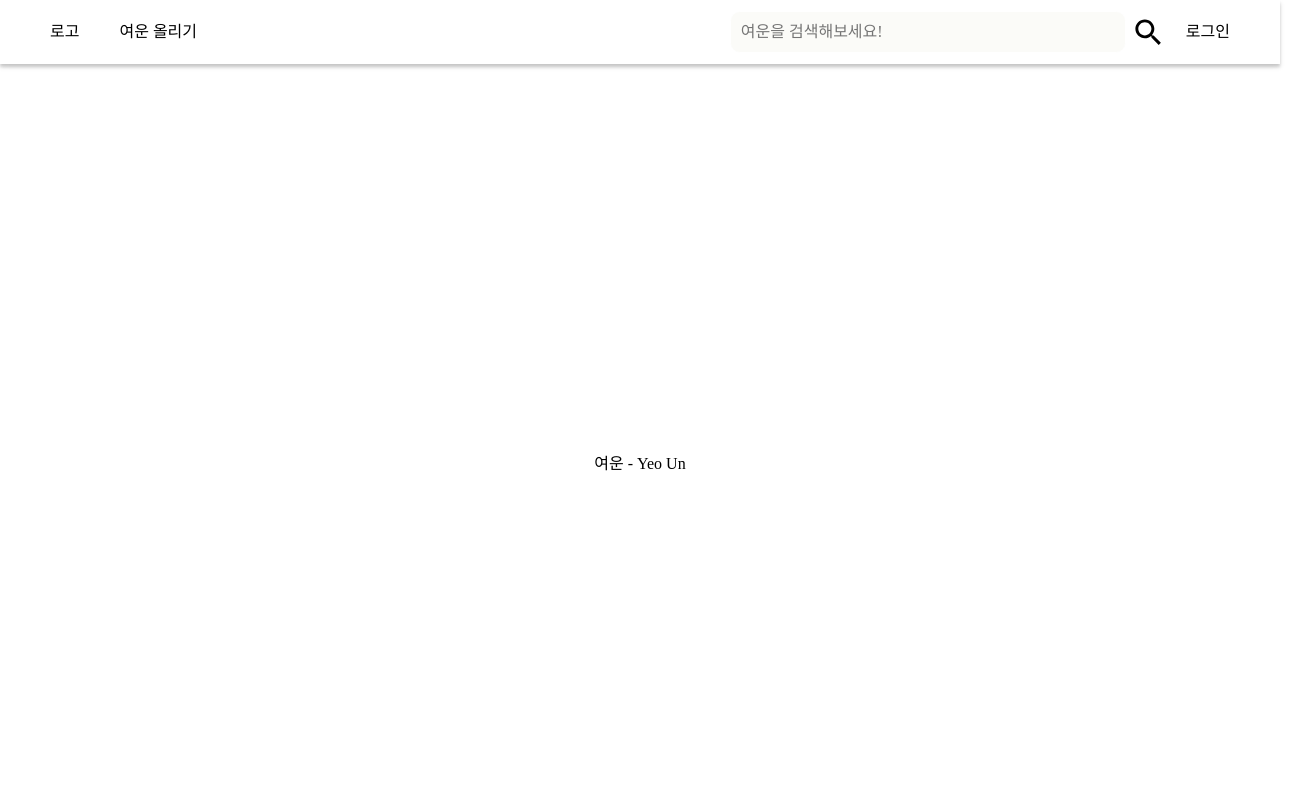
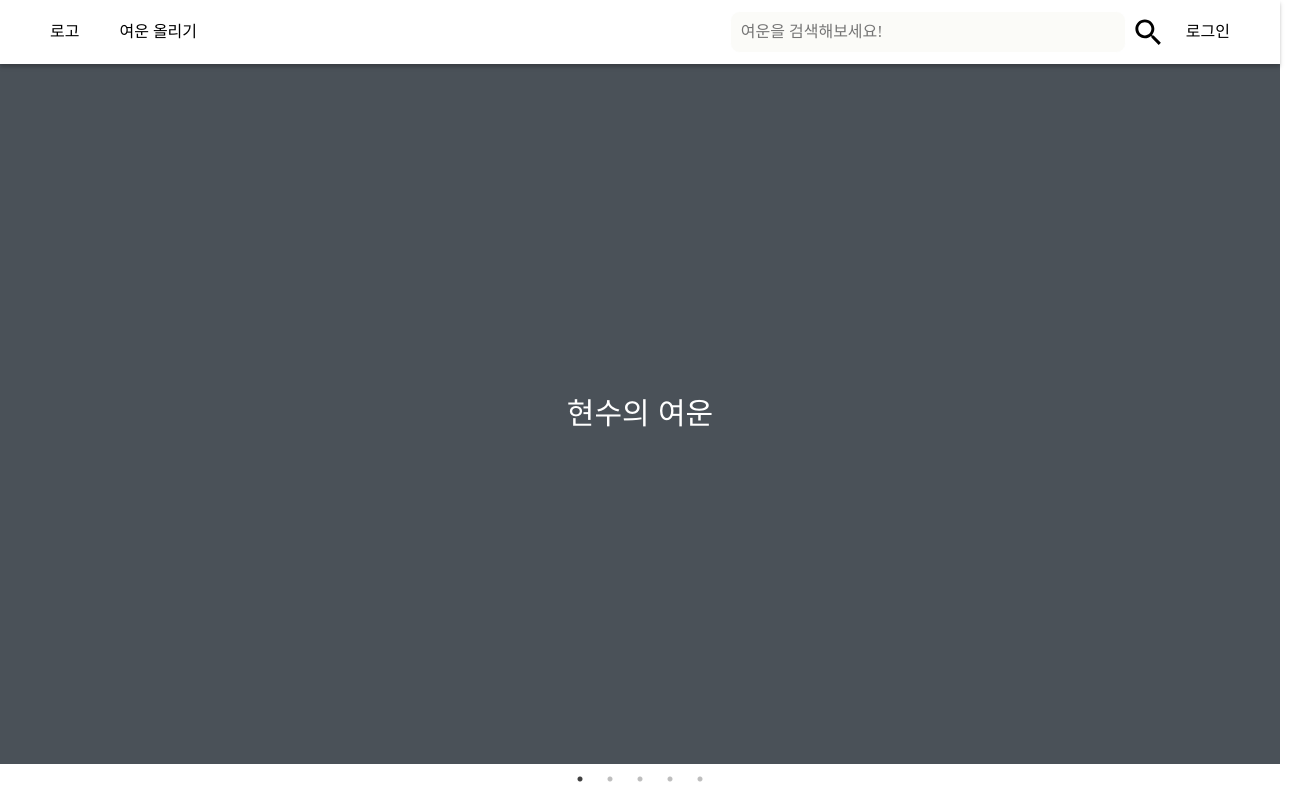
Before and after one commit to ChanghwanK/yeo-un, a React (Create React App) app in the folder client/: page / in a window 1280 px wide. Shown: the top 800 px of the page, 1305 px wide, since content can reach past the window. Built offline with nearby package versions, Linux system fonts and the light colour scheme.

Commit message:
[Client] Create SubHeader Component
Create SubHeader Component
1. SubHedaer
2. SubHeaderItem

use 'react-slick' library

```diff
--- a/client/package.json
+++ b/client/package.json
@@ -14,6 +14,8 @@
     "react-dom": "^17.0.1",
     "react-router-dom": "^5.2.0",
     "react-scripts": "4.0.2",
+    "react-slick": "^0.28.0",
+    "slick-carousel": "^1.8.1",
     "styled-components": "^5.2.1",
     "styled-reset": "^4.3.4",
     "web-vitals": "^1.0.1"
--- /dev/null
+++ b/client/src/components/sub-header/SubHeader.js
@@ -0,0 +1,32 @@
+import React from 'react';
+import styled from 'styled-components';
+import Slider from 'react-slick';
+import 'slick-carousel/slick/slick.css';
+import 'slick-carousel/slick/slick-theme.css';
+
+import SubHeaderItem from 'components/sub-header/SubHeaderItem';
+
+const SubHeader = () => {
+  const settings = {
+    dots: true,
+    infinite: true,
+    speed: 500,
+    slidesToShow: 1,
+    slidesToScroll: 1,
+  };
+  return (
+    <Container>
+      <Slider {...settings}>
+        <SubHeaderItem color="#4a5158">현수의 여운</SubHeaderItem>
+        <SubHeaderItem color="#9e9e9e">창환의 여운</SubHeaderItem>
+        <SubHeaderItem color="#e691ff">건비의 여운</SubHeaderItem>
+        <SubHeaderItem color="#ffd76d">정원의 여운</SubHeaderItem>
+        <SubHeaderItem color="#ff9c57">유성의 여운</SubHeaderItem>
+      </Slider>
+    </Container>
+  );
+};
+
+const Container = styled.div``;
+
+export default SubHeader;
--- /dev/null
+++ b/client/src/components/sub-header/SubHeaderItem.js
@@ -0,0 +1,24 @@
+import React from 'react';
+import styled from 'styled-components';
+
+const SubHeaderItem = ({ children, color }) => {
+  return (
+    <Container color={color}>
+      <div>{children}</div>
+    </Container>
+  );
+};
+
+const Container = styled.div`
+  display: flex;
+  background-color: ${(props) => props.color};
+  height: 700px;
+  color: white;
+  justify-content: center;
+  align-items: center;
+  font-size: 30px;
+  @import url('https://fonts.googleapis.com/css2?family=Noto+Sans+KR:wght@500&display=swap');
+  font-family: 'Noto Sans KR', sans-serif;
+`;
+
+export default SubHeaderItem;
--- a/client/src/pages/MainPage.js
+++ b/client/src/pages/MainPage.js
@@ -2,16 +2,14 @@ import React from 'react';
 import styles from 'styled-components';
 
 import Header from 'components/header/Header';
+import SubHeader from 'components/sub-header/SubHeader';
 
 const MainPage = () => {
   return (
     <>
       <Header />
-      <Container>
-        <p>
-          <strong>여운 - Yeo Un</strong>
-        </p>
-      </Container>
+      <SubHeader />
+      <Container>hh</Container>
     </>
   );
 };
```
Also changed, not shown: client/.eslintrc.js, 1 other file (tests, documents, lock files or other folders).
